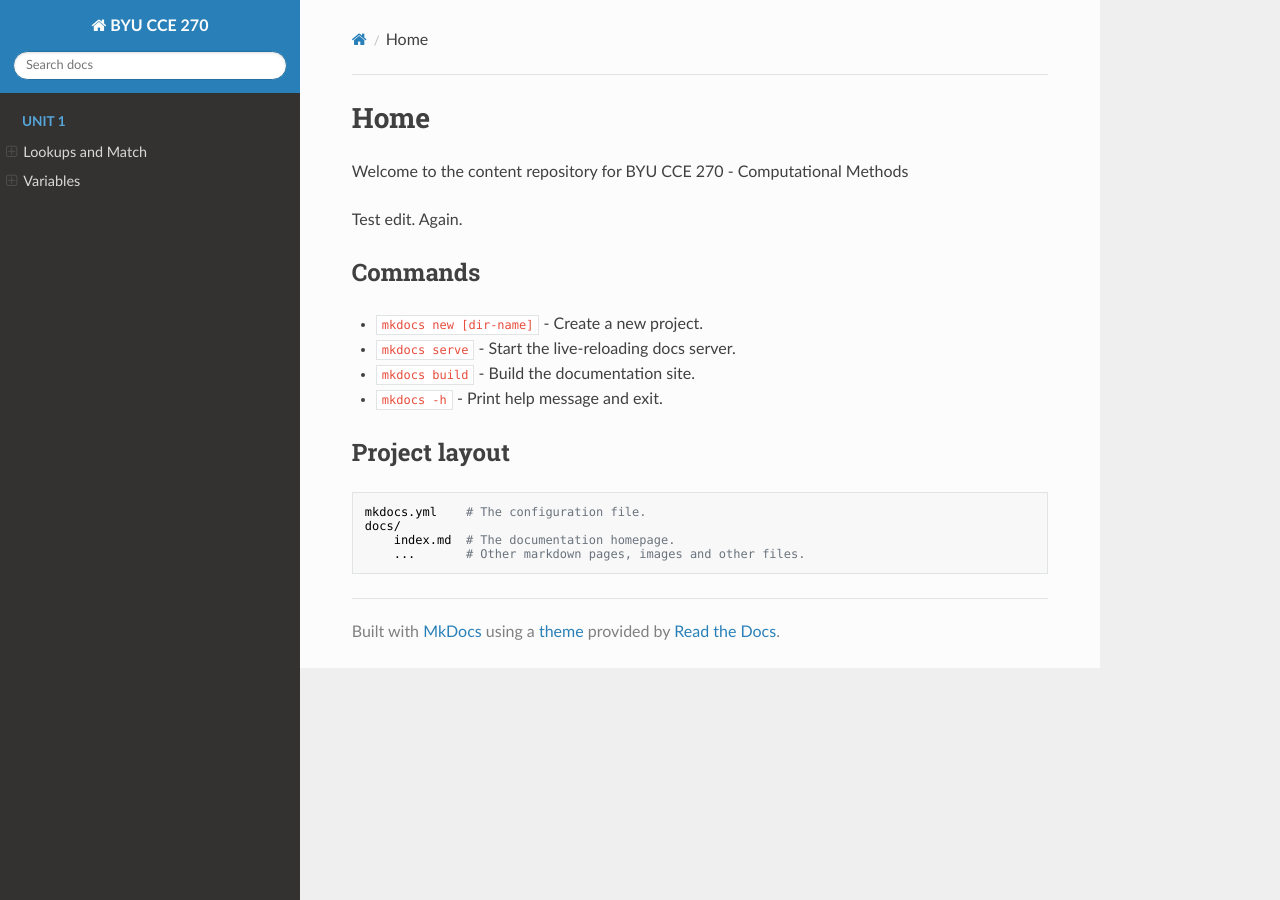
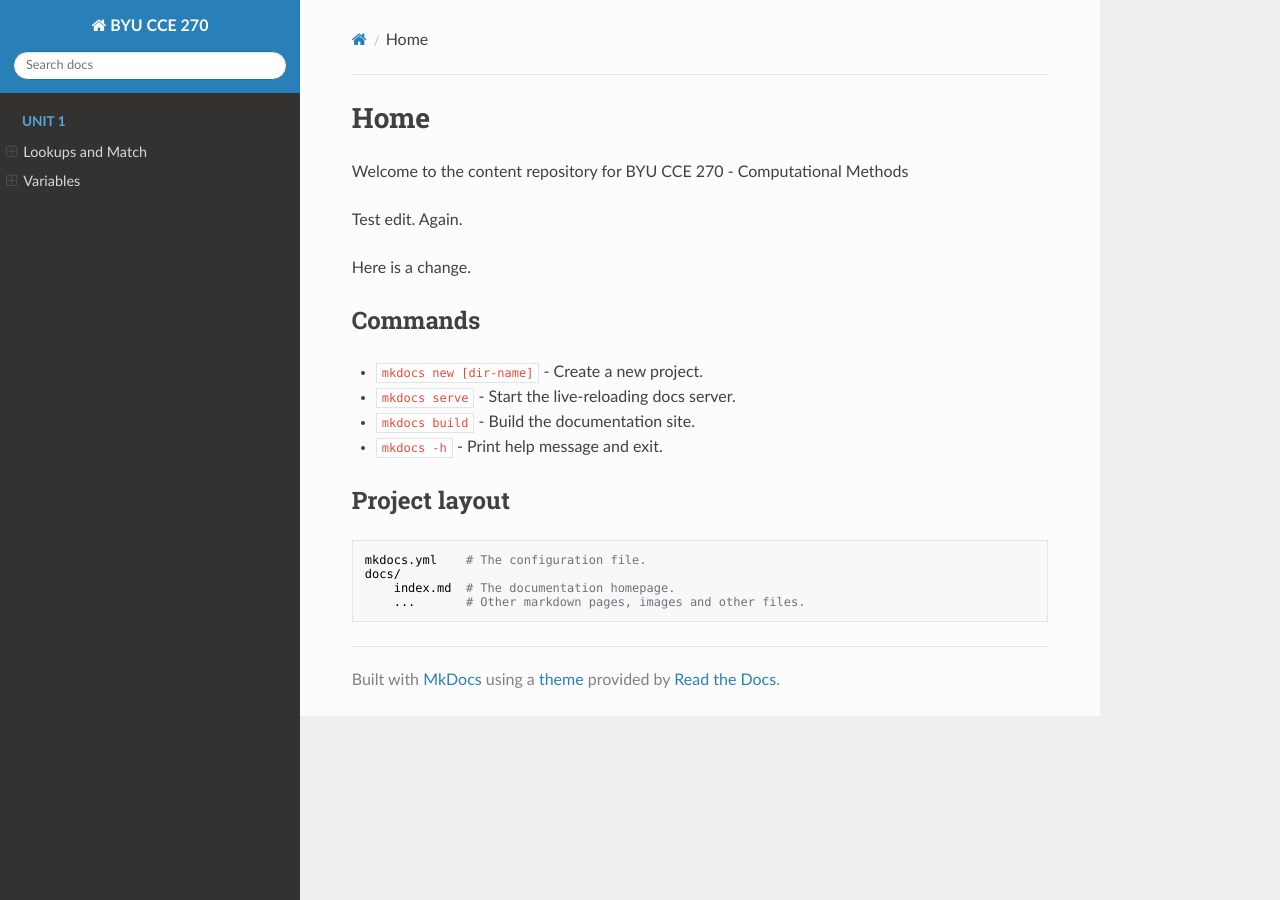
Before and after one commit to tylerpiercy/content, an MkDocs documentation site: the page built from docs/index.md, in a window 1280 px wide. Built offline with MkDocs 1.6.1, drawn with Linux system fonts in a browser that asks for light colours; nearby versions of some CDN libraries.

Commit message:
Added new sentence to intro

```diff
--- a/docs/index.md
+++ b/docs/index.md
@@ -3,6 +3,8 @@
 Welcome to the content repository for BYU CCE 270 - Computational Methods
 
 Test edit. Again.
+
+Here is a change.
 
 ## Commands
 
```
